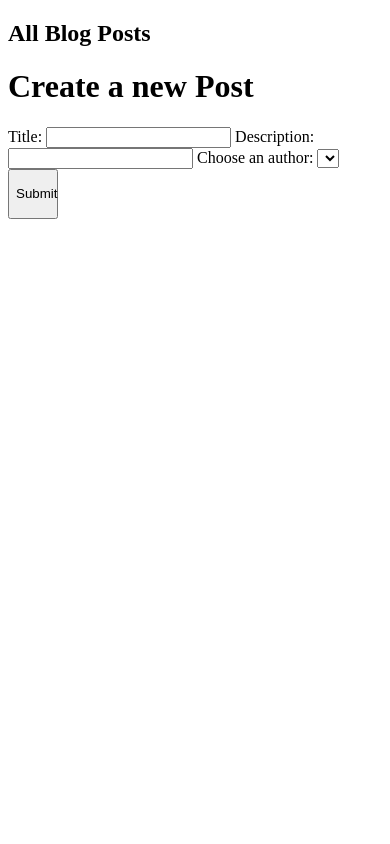
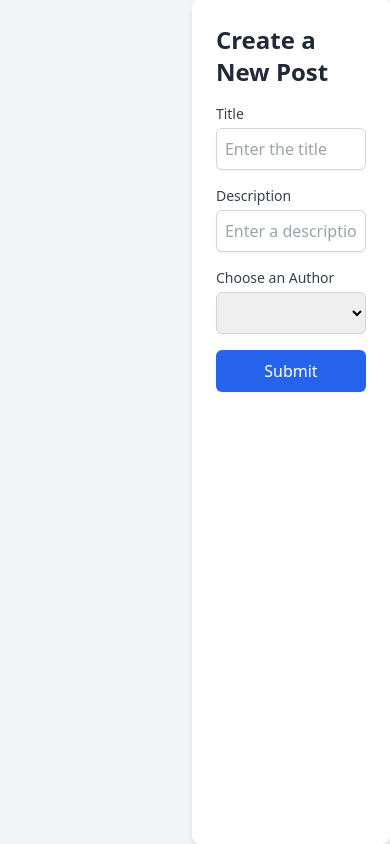
Before and after one commit to MrSinaMaleki/Django-Blog-Platform, a Django app: page / in a window 390 px wide. Run offline with Django 5.2, Linux system fonts and the light colour scheme; tables that the repository leaves empty hold one stand-in row (values such as "Sample post"); lists and menus that the app fills with data are empty; some libraries are stand-ins or nearby versions.

```diff
--- a/blog/urls.py
+++ b/blog/urls.py
@@ -13,4 +13,6 @@ urlpatterns = [
 
     path('update_post/<int:pk>', views.update_post, name='update_post'),
 
+    path('delete_post/<int:pk>', views.delete_post, name='delete_post'),
+
 ]
--- a/blog/views.py
+++ b/blog/views.py
@@ -55,3 +55,9 @@ def update_post(request, pk):
         serializer.save()
         return Response(serializer.data, status=status.HTTP_200_OK)
     return Response(serializer.errors, status=status.HTTP_400_BAD_REQUEST)
+
+@api_view(['DELETE'])
+def delete_post(request, pk):
+    post = get_object_or_404(Post, pk=pk)
+    post.delete()
+    return Response(status=status.HTTP_204_NO_CONTENT)
--- a/templates/blog/home.html
+++ b/templates/blog/home.html
@@ -3,46 +3,78 @@
 <head>
     <meta charset="UTF-8">
     <title>Home</title>
+     <script src="https://cdn.tailwindcss.com"></script>
 </head>
-<body>
-    <h2>All Blog Posts</h2>
-    <div id="posts"></div>
 
-    <form id="create_form" method="POST">
-        <h1>Create a new Post</h1>
-        {% csrf_token %}
-        <label for="title">Title: </label>
-        <input type="text" placeholder="" id="title">
+    <style>
+        .card:hover {
+            transform: scale(1.05);
+            box-shadow: 0 10px 20px rgba(0, 0, 0, 0.15);
+            transition: all 0.3s ease;
+        }
+    </style>
 
-        <label for="description">Description: </label>
-        <input type="text" placeholder="" id="description">
+<body class="bg-gray-100  min-h-screen flex justify-center ">
 
-        <label for="author-select">Choose an author:</label>
-        <select id="author-select"></select>
+<div class="container mx-auto flex justify-center items-center  pl-8">
+   <div id="posts" class="grid grid-cols-1 sm:grid-cols-2 lg:grid-cols-3 gap-6"></div>
+</div>
 
-        <button type="submit" style="width: 50px; height: 50px">Submit</button>
+<form id="create_form" method="POST" class="w-96 max-w-lg mx-auto p-6 bg-white rounded-lg shadow-md">
+    <h1 class="text-2xl font-bold mb-4 text-gray-800">Create a New Post</h1>
 
-    </form>
+    {% csrf_token %}
+
+    <div class="mb-4">
+        <label for="title" class="block text-sm font-medium text-gray-700">Title</label>
+        <input type="text" id="title" placeholder="Enter the title" class="mt-1 block w-full border border-gray-300 rounded-md shadow-sm focus:ring-blue-500 focus:border-blue-500 sm:text-sm p-2">
+    </div>
+
+    <div class="mb-4">
+        <label for="description" class="block text-sm font-medium text-gray-700">Description</label>
+        <input type="text" id="description" placeholder="Enter a description" class="mt-1 block w-full border border-gray-300 rounded-md shadow-sm focus:ring-blue-500 focus:border-blue-500 sm:text-sm p-2">
+    </div>
+
+    <div class="mb-4">
+        <label for="author-select" class="block text-sm font-medium text-gray-700">Choose an Author</label>
+        <select id="author-select" class="mt-1 block w-full border border-gray-300 rounded-md shadow-sm focus:ring-blue-500 focus:border-blue-500 sm:text-sm p-2">
+        </select>
+    </div>
+
+    <button type="submit" class="w-full py-2 px-4 border border-transparent rounded-md shadow-sm text-white bg-blue-600 hover:bg-blue-700 focus:outline-none focus:ring-2 focus:ring-offset-2 focus:ring-blue-500 text-base font-medium">
+        Submit
+    </button>
+</form>
 
 
-    <form id="update_form" method="POST" style="display: none">
-    <h1>Update a Post</h1>
+<form style="display: none" id="update_form" method="POST" class="w-96 max-w-lg mx-auto p-6 bg-gray-50 rounded-lg shadow-md">
+    <h1 class="text-2xl font-bold mb-4 text-gray-800">Update a Post</h1>
+
     {% csrf_token %}
-    <label for="title_upgrade">Title: </label>
-    <input type="text" placeholder="" id="title_upgrade">
+    <div class="mb-4">
+        <label for="title_upgrade" class="block text-sm font-medium text-gray-700">Title</label>
+        <input type="text" id="title_upgrade" placeholder="Update the title" class="mt-1 block w-full border border-gray-300 rounded-md shadow-sm focus:ring-blue-500 focus:border-blue-500 sm:text-sm p-2">
+    </div>
 
-    <label for="description">Description: </label>
-    <input type="text" placeholder="" id="description_upgrade">
+    <div class="mb-4">
+        <label for="description_upgrade" class="block text-sm font-medium text-gray-700">Description</label>
+        <input type="text" id="description_upgrade" placeholder="Update the description" class="mt-1 block w-full border border-gray-300 rounded-md shadow-sm focus:ring-blue-500 focus:border-blue-500 sm:text-sm p-2">
+    </div>
 
-    <label for="author-select_upgrade">Choose an author:</label>
-    <select id="author-select">
-        <option disabled id="author_select_upgrade"></option>
-    </select>
+    <div class="mb-4">
+        <label for="author-select_a" class="block text-sm font-medium text-gray-700">Choose an Author</label>
+        <select id="author-select_a" class="mt-1 block w-full border border-gray-300 rounded-md shadow-sm focus:ring-blue-500 focus:border-blue-500 sm:text-sm p-2">
+            <option id="author-select_upgrade" disabled selected></option>
+        </select>
+    </div>
 
-    <button type="submit" style="width: 50px; height: 50px">Submit</button>
-    <h6 id="pk" style="display: none"></h6>
+    <button type="submit" class="w-full py-2 px-4 border border-transparent rounded-md shadow-sm text-white bg-green-600 hover:bg-green-700 focus:outline-none focus:ring-2 focus:ring-offset-2 focus:ring-green-500 text-base font-medium">
+        Update
+    </button>
 
-    </form>
+    <h6 id="pk" class="hidden"></h6>
+</form>
+
 
 
 </body>
@@ -65,16 +97,22 @@
                     console.log(post.author)
                     postElement.innerHTML=
                     `
-                        <h2>title: ${post.title}</h2>
-                        <h3>author: ${post.author_name}</h3>
-                        <p>description: ${post.description}</p>
-                        <p>created at: ${post.created_at}</p>
-                        <p>updated at: ${post.updated_at}</p>
 
-
-                        <button onclick="showUpdateForm(${post.id}, \`${post.title}\`, \`${post.description}\`, \`${post.author_name}\`)"></button>
-
-                        <hr>
+                        <div class="card bg-gradient-to-r from-blue-400 to-blue-600 text-white p-6 rounded-lg shadow-lg transition-transform duration-300 ease-in-out flex flex-col justify-between h-80">
+                             <div>
+                                 <h2 class="text-2xl font-semibold mb-2">Title: ${post.title}</h2>
+                                 <p class="text-gray-200 mb-2">Author: ${post.author_name}</p>
+                                 <p class="text-gray-100 mb-4">Description: ${post.description} </p>
+                            </div>
+                            <div>
+                                <p class="text-gray-200 text-sm mb-2">Created At: ${post.created_at}</p>
+                                <p class="text-gray-200 text-sm mb-4">Updated At: ${post.updated_at}</p>
+                                <div class="flex justify-between">
+                                    <button onclick="deletePost(${post.id})" class="bg-red-500 text-white py-2 px-4 rounded-md shadow-md hover:bg-red-600 transition-colors duration-300" >Delete</button>
+                                    <button onclick="showUpdateForm(${post.id}, \`${post.title}\`, \`${post.description}\`, \`${post.author_name}\`)"  class="bg-blue-500 text-white py-2 px-4 rounded-md shadow-md hover:bg-blue-600 transition-colors duration-300" >Update</button>
+                                </div>
+                            </div>
+                        </div>
                     `
 
                     container.appendChild(postElement)
@@ -113,14 +151,30 @@
 
         // How can Find another approach ???
         const pk_input = document.getElementById('pk').innerText = pk
+
         const title_input = document.getElementById('title_upgrade').value = title
         const description_input = document.getElementById('description_upgrade').value = description
-        const authorSelect_input = document.getElementById('author_select_upgrade').innerText = authorName
+        console.log(authorName)
+        const authorSelect_input = document.getElementById('author-select_upgrade').innerText = authorName
+
         alert("Filled the form!")
         updateForm.style.display = updateForm.style.display === 'none' ? '' : 'none';
         createForm.style.display = createForm.style.display === 'none' ? '' : 'none';
 
 
+
+    }
+
+
+    function deletePost(pk) {
+        fetch(`delete_post/${pk}`, {
+            method: "DELETE"
+        })
+        .then(function () {
+            alert("The post has been successfully deleted")
+            fetchPosts()
+        })
+        .catch(e => console.log(e))
 
     }
 
@@ -187,7 +241,6 @@
     })
 
 
-
 </script>
 
 </html>
```
